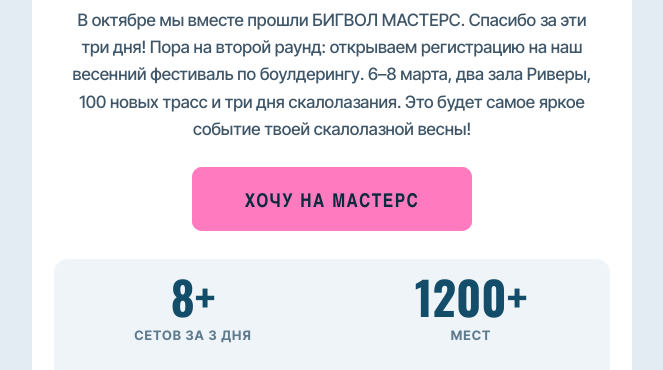
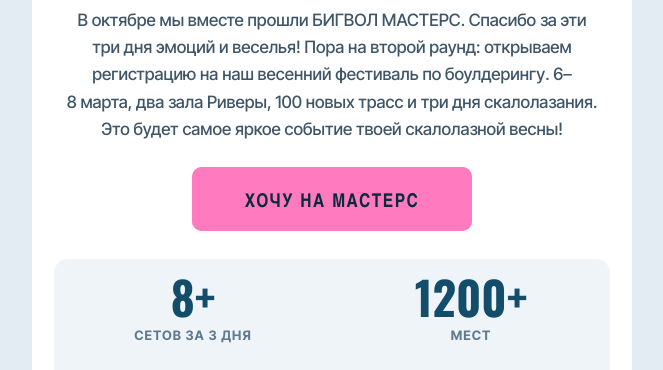
Before and after one commit to elenkar14-netizen/bigwall_sport, a plain HTML site: page masters27_start.participants.html in a window 1280 px wide. Shown: the part 727-1097 px from the top of the page, without its empty margins (308-971 px from the left). Drawn offline with nearby package versions, Linux system fonts and the light colour scheme.

Commit message:
Update masters27_start.participants.html

```diff
--- a/masters27_start.participants.html
+++ b/masters27_start.participants.html
@@ -70,7 +70,7 @@ a{word-break:normal;overflow-wrap:normal}
     <h1 class="h1" style="font-family:'Oswald','Arial Narrow',Arial,sans-serif;font-weight:700;text-transform:uppercase;font-size:38px;line-height:1.08;letter-spacing:.5px;color:#0B2A3D;margin:0">Второй раунд Мастерс</h1>
   </td></tr>
   <tr><td class="mob-pad" align="center" style="padding:16px 30px 0">
-    <p class="txt" style="font-family:'Inter Tight',Arial,sans-serif;font-size:17px;font-weight:500;line-height:1.6;color:#3E5668;margin:0">В&nbsp;октябре мы вместе прошли БИГВОЛ МАСТЕРС. Спасибо за&nbsp;эти три дня! Пора на&nbsp;второй раунд: открываем регистрацию на&nbsp;наш весенний фестиваль по&nbsp;боулдерингу. 6–8&nbsp;марта, два зала Риверы, 100&nbsp;новых трасс и&nbsp;три дня скалолазания. Это будет самое яркое событие твоей скалолазной весны!</p>
+    <p class="txt" style="font-family:'Inter Tight',Arial,sans-serif;font-size:17px;font-weight:500;line-height:1.6;color:#3E5668;margin:0">В&nbsp;октябре мы вместе прошли БИГВОЛ МАСТЕРС. Спасибо за&nbsp;эти три дня эмоций и&nbsp;веселья! Пора на&nbsp;второй раунд: открываем регистрацию на&nbsp;наш весенний фестиваль по&nbsp;боулдерингу. 6–8&nbsp;марта, два зала Риверы, 100&nbsp;новых трасс и&nbsp;три дня скалолазания. Это будет самое яркое событие твоей скалолазной весны!</p>
   </td></tr>
   <tr><td align="center" style="padding:24px 30px 0">
 <!--[if mso]><table role="presentation" width="280" align="center" cellpadding="0" cellspacing="0" border="0"><tr><td><![endif]-->
```
